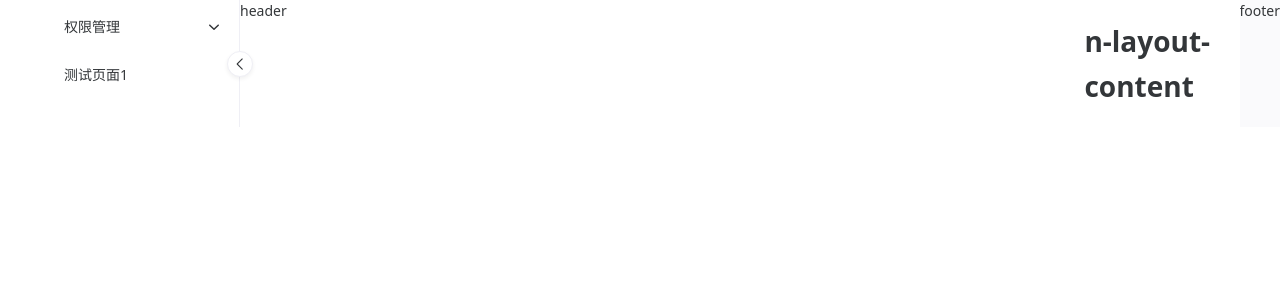
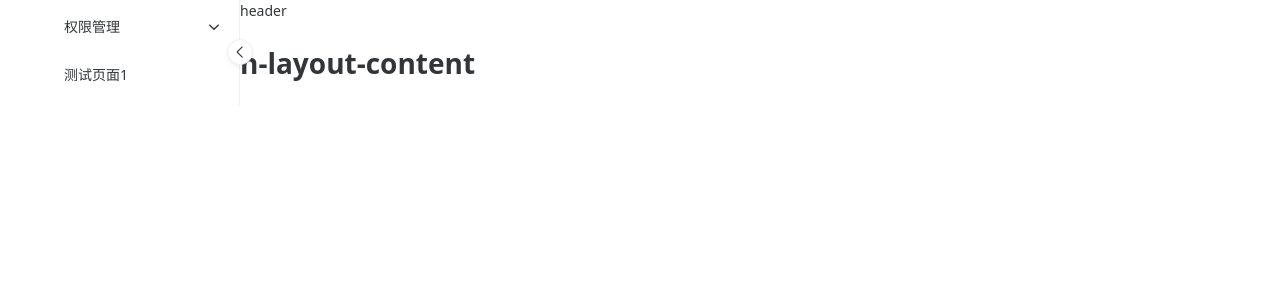
Before and after one commit to wangshuai2/naiveui-admin-tpl, a Vue app: page /login in a window 1280 px wide. Both pictures are taken after a click on the button "登录". Shown: the top 300 px of the page. Built offline with nearby package versions, Linux system fonts and the light colour scheme; some icons are missing.

Commit message:
feat(功能开发): ✨ layout 调整

```diff
--- a/src/layout/index.vue
+++ b/src/layout/index.vue
@@ -10,13 +10,14 @@
     >
       <layout-menu />
     </n-layout-sider>
+    <n-layout>
       <n-layout-header>header</n-layout-header>
       <n-layout-content>
         <n-breadcrumb />
         <h1>n-layout-content</h1>
         <router-view />
       </n-layout-content>
-    <n-layout-footer>footer</n-layout-footer>
+    </n-layout>
   </n-layout>
 </template>
 
--- a/src/router/routes/permission.routes.ts
+++ b/src/router/routes/permission.routes.ts
@@ -1,5 +1,12 @@
 import type { RouteRecordRaw } from 'vue-router'
-import { AlertTwotone, AlipayOutlined, AliyunOutlined, AndroidOutlined } from '@vicons/antd'
+import {
+  AlertTwotone,
+  AlipayOutlined,
+  AliyunOutlined,
+  AndroidOutlined,
+  AmazonOutlined
+} from '@vicons/antd'
+import { shallowRef } from 'vue'
 
 export const PERMISSION_ROUTES: RouteRecordRaw[] = [
   {
@@ -8,7 +15,7 @@ export const PERMISSION_ROUTES: RouteRecordRaw[] = [
     component: () => import('@/views/Permission/index.vue'),
     meta: {
       title: '权限管理',
-      icon: AlertTwotone
+      icon: shallowRef(AlertTwotone)
     },
     children: [
       {
@@ -17,7 +24,7 @@ export const PERMISSION_ROUTES: RouteRecordRaw[] = [
         component: () => import('@/views/Permission/Role/index.vue'),
         meta: {
           title: '角色管理',
-          icon: AlipayOutlined
+          icon: shallowRef(AlipayOutlined)
         }
       },
       {
@@ -34,7 +41,7 @@ export const PERMISSION_ROUTES: RouteRecordRaw[] = [
         component: () => import('@/views/Permission/index.vue'),
         meta: {
           title: '测试子菜单',
-          icon: AliyunOutlined
+          icon: shallowRef(AliyunOutlined)
         },
         children: [
           {
@@ -51,7 +58,8 @@ export const PERMISSION_ROUTES: RouteRecordRaw[] = [
             component: () => import('@/views/Permission/index.vue'),
             meta: {
               title: '测试子菜单2',
-              hidden: true
+              hidden: true,
+              icon: shallowRef(AmazonOutlined)
             }
           },
           {
@@ -72,7 +80,7 @@ export const PERMISSION_ROUTES: RouteRecordRaw[] = [
     component: () => import('@/views/Test/index.vue'),
     meta: {
       title: '测试页面1',
-      icon: AndroidOutlined
+      icon: shallowRef(AndroidOutlined)
     }
   },
   {
```
Lines whose indentation alone changed are shown as unchanged.
